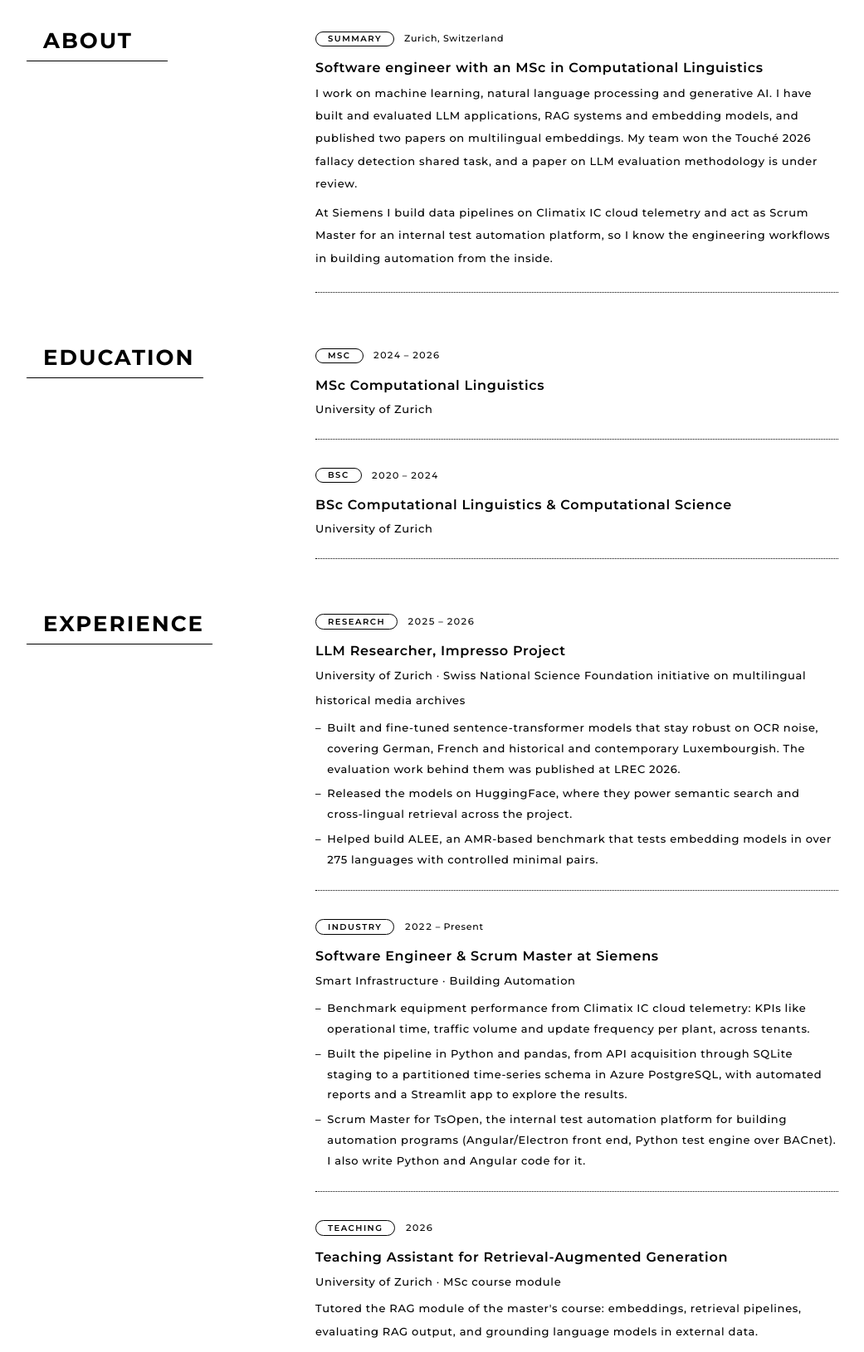
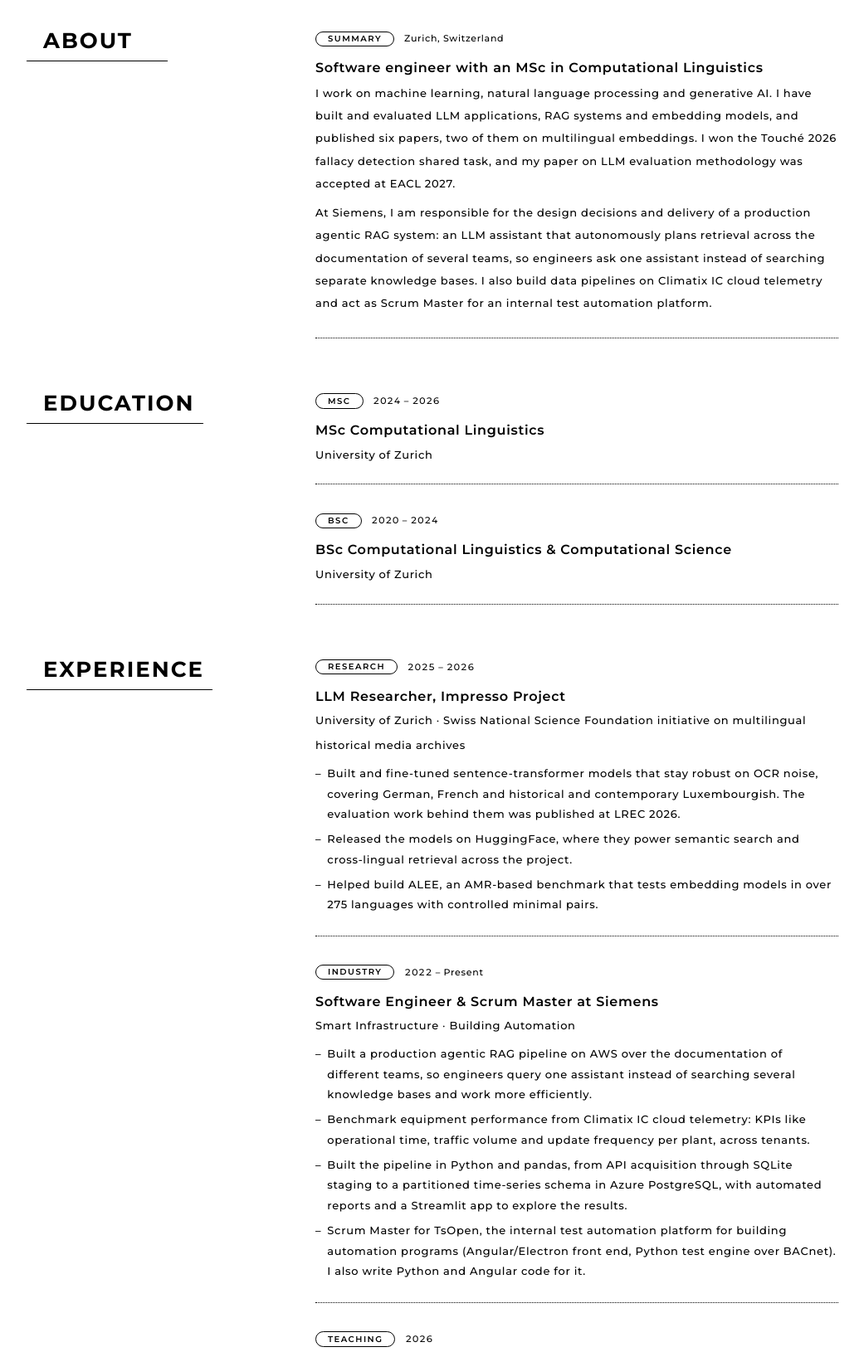
Before and after one commit to psychias/psychias.github.io, a plain HTML site: page index.html in a window 1280 px wide. Shown: the part 503-2133 px from the top of the page at 83% size, without its empty margins (78-1119 px from the left). Drawn offline with Linux system fonts and the light colour scheme.

Commit message:
Update About, Siemens agentic RAG work and EACL 2027 acceptance
Co-Authored-By: Claude Fable 5.2 <noreply@anthropic.com>

```diff
--- a/index.html
+++ b/index.html
@@ -405,8 +405,8 @@ p.readmore a::after{content:" \203A";font-size:15px;padding-left:6px}
         <div class="metaRow"><span class="catBox">Summary</span><span class="newsdate">Zurich, Switzerland</span></div>
         <h3>Software engineer with an MSc in Computational Linguistics</h3>
         <div class="desc">
-          <p>I work on machine learning, natural language processing and generative AI. I have built and evaluated LLM applications, RAG systems and embedding models, and published two papers on multilingual embeddings. My team won the Touché 2026 fallacy detection shared task, and a paper on LLM evaluation methodology is under review.</p>
-          <p>At Siemens I build data pipelines on Climatix IC cloud telemetry and act as Scrum Master for an internal test automation platform, so I know the engineering workflows in building automation from the inside.</p>
+          <p>I work on machine learning, natural language processing and generative AI. I have built and evaluated LLM applications, RAG systems and embedding models, and published six papers, two of them on multilingual embeddings. I won the Touché 2026 fallacy detection shared task, and my paper on LLM evaluation methodology was accepted at EACL 2027.</p>
+          <p>At Siemens, I am responsible for the design decisions and delivery of a production agentic RAG system: an LLM assistant that autonomously plans retrieval across the documentation of several teams, so engineers ask one assistant instead of searching separate knowledge bases. I also build data pipelines on Climatix IC cloud telemetry and act as Scrum Master for an internal test automation platform.</p>
         </div>
       </div>
     </div>
@@ -450,6 +450,7 @@ p.readmore a::after{content:" \203A";font-size:15px;padding-left:6px}
         <h3>Software Engineer &amp; Scrum Master at Siemens</h3>
         <div class="venue">Smart Infrastructure · Building Automation</div>
         <ul class="points">
+          <li>Built a production agentic RAG pipeline on AWS over the documentation of different teams, so engineers query one assistant instead of searching several knowledge bases and work more efficiently.</li>
           <li>Benchmark equipment performance from Climatix IC cloud telemetry: KPIs like operational time, traffic volume and update frequency per plant, across tenants.</li>
           <li>Built the pipeline in Python and pandas, from API acquisition through SQLite staging to a partitioned time-series schema in Azure PostgreSQL, with automated reports and a Streamlit app to explore the results.</li>
           <li>Scrum Master for TsOpen, the internal test automation platform for building automation programs (Angular/Electron front end, Python test engine over BACnet). I also write Python and Angular code for it.</li>
@@ -514,8 +515,9 @@ p.readmore a::after{content:" \203A";font-size:15px;padding-left:6px}
       </div>
 
       <div class="infoCont">
-        <div class="metaRow"><span class="catBox">Under review</span><span class="newsdate">2026</span></div>
+        <div class="metaRow"><span class="catBox">EACL 2027</span><span class="newsdate">2026</span></div>
         <h3>LLM Evaluation Discrepancies And How To Prevent Them</h3>
+        <div class="line">Accepted at EACL 2027</div>
         <div class="desc"><p>An audit of 46,559 evaluation records from 12 public sources (7,398 models, 1,954 benchmarks) that shows why leaderboard scores diverge. A controlled experiment measures how much the setup matters: prompt format alone drives 27% of the variance on GSM8K. The paper introduces EvalSpec, a reporting schema that makes evaluation configurations comparable.</p></div>
       </div>
 
```
